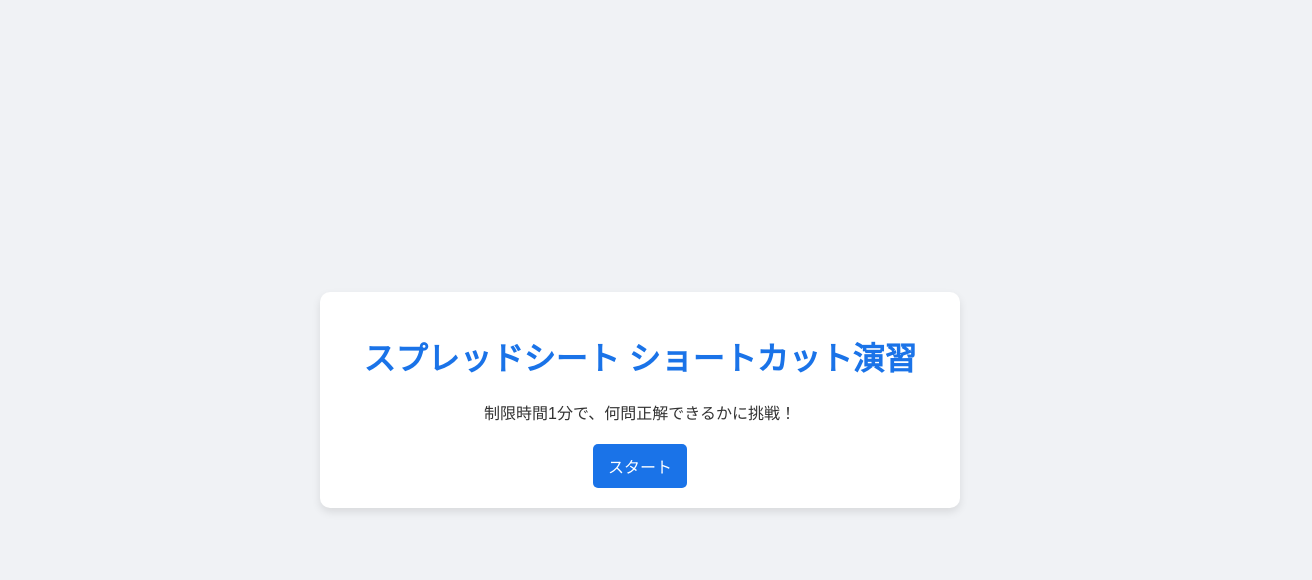
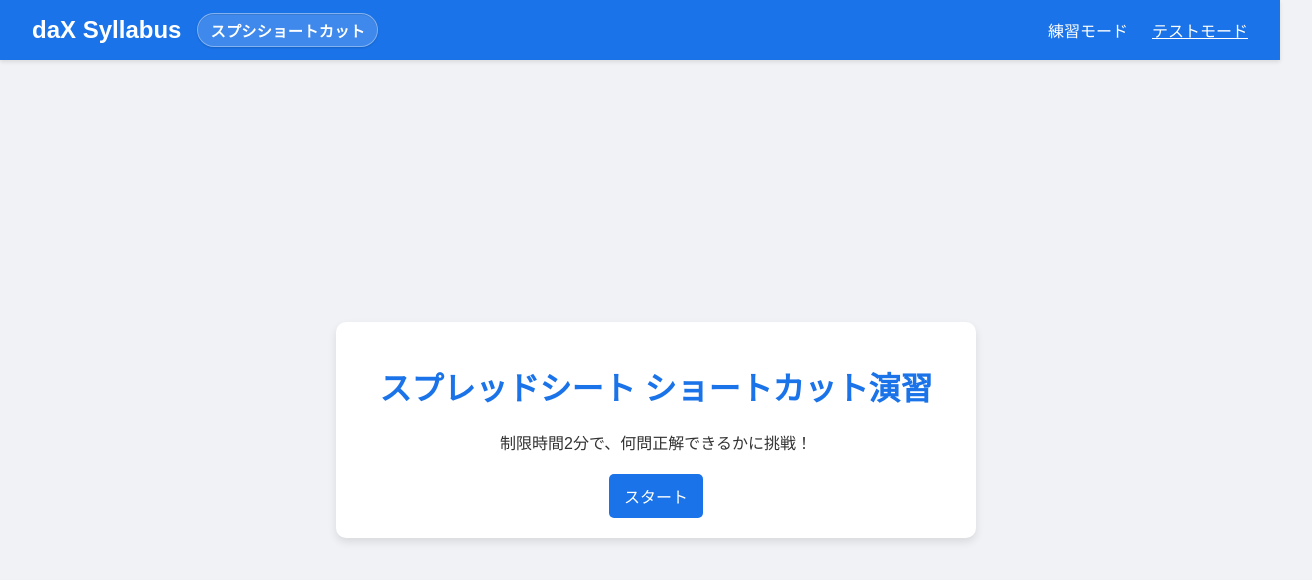
Before and after one commit to dataX-gen26/syllabus_shortcut_exercise, a Vue app: page /test in a window 1280 px wide. Shown: the top 580 px of the page, 1312 px wide, since content can reach past the window. Built offline with nearby package versions, Linux system fonts and the light colour scheme.

Commit message:
ヘッダー追加

```diff
--- a/src/App.vue
+++ b/src/App.vue
@@ -1,28 +1,37 @@
 <template lang="pug">
-  router-view
+#app-container
+  Header
+  main.main-content
+    router-view
 </template>
 
 <script setup>
+import Header from '@/components/Header.vue'
 </script>
 
 <style lang="scss">
 body {
   font-family: sans-serif;
-  display: flex;
-  justify-content: center;
-  align-items: center;
-  height: 100vh;
   margin: 0;
   background-color: #f0f2f5;
   color: #333;
 }
 
-.wrapper {
+#app-container {
   display: flex;
   flex-direction: column;
+  height: 100vh;
+}
+
+.main-content {
+  padding-top: 60px; // ヘッダーの高さ分
+  flex-grow: 1;
+  display: flex;
   justify-content: center;
   align-items: center;
-  height: 100%;
+  width: 100%;
+  padding-left: 1rem;
+  padding-right: 1rem;
 }
 
 .container {
@@ -32,7 +41,7 @@ body {
   border-radius: 10px;
   box-shadow: 0 4px 8px rgba(0, 0, 0, 0.1);
   width: 600px;
-  justify-content: center;
+  max-width: 100%;
 
   h1 {
     color: #1a73e8;
--- /dev/null
+++ b/src/components/Header.vue
@@ -0,0 +1,95 @@
+<template lang="pug">
+header.app-header
+  .logo
+    router-link(to="/") daX Syllabus
+    span#subject-label スプシショートカット
+  nav.navigation
+    router-link(to="/practice") 練習モード
+    router-link(to="/test") テストモード
+</template>
+
+<script setup></script>
+
+<style lang="scss" scoped>
+.app-header {
+  background-color: #1a73e8;
+  color: white;
+  padding: 0 2rem;
+  display: flex;
+  justify-content: space-between;
+  align-items: center;
+  height: 60px;
+  box-shadow: 0 2px 4px rgba(0, 0, 0, 0.1);
+  width: 100%;
+  position: fixed;
+  top: 0;
+  left: 0;
+  z-index: 1000;
+  box-sizing: border-box; // prevent padding from causing horizontal overflow
+}
+
+// Align logo and subject label nicely
+.logo {
+  display: flex;
+  align-items: center;
+  gap: 0.75rem;
+
+  a {
+    color: white;
+    text-decoration: none;
+    font-size: 1.5rem;
+    font-weight: bold;
+  }
+}
+
+#subject-label {
+  display: inline-flex;
+  align-items: center;
+  height: 32px;
+  padding: 0 0.75rem;
+  border-radius: 999px;
+  font-size: 0.95rem;
+  font-weight: 600;
+  letter-spacing: 0.02em;
+  color: #fff;
+  background: rgba(255, 255, 255, 0.16);
+  border: 1px solid rgba(255, 255, 255, 0.35);
+  box-shadow: 0 1px 0 rgba(0, 0, 0, 0.1) inset, 0 1px 2px rgba(0, 0, 0, 0.15);
+  margin-left: 0.25rem;
+  margin-bottom: 0; // remove extra space in fixed header
+  white-space: nowrap;
+}
+
+.navigation a {
+  color: white;
+  text-decoration: none;
+  margin-left: 1.5rem;
+  font-size: 1rem;
+  transition: opacity 0.3s;
+  white-space: nowrap;
+
+  &:hover {
+    opacity: 0.8;
+  }
+
+  &.router-link-exact-active {
+    text-decoration: underline;
+  }
+}
+
+// Responsive tweaks for very small screens
+// @media (max-width: 600px) {
+//   .app-header {
+//     padding: 0 1rem;
+//   }
+//   .navigation a {
+//     margin-left: 1rem;
+//     font-size: 0.95rem;
+//   }
+//   #subject-label {
+//     height: 28px;
+//     font-size: 0.85rem;
+//     padding: 0 0.6rem;
+//   }
+// }
+</style>
--- a/src/views/index.vue
+++ b/src/views/index.vue
@@ -1,5 +1,4 @@
 <template lang="pug">
-.wrapper
 .container
   h1 ショートカットキー演習
   p モードを選択してください。
@@ -12,23 +11,11 @@
 </script>
 
 <style lang="scss" scoped>
-.wrapper {
-  display: flex;
-  justify-content: center;
-  align-items: center;
-  height: 100vh;
-}
-
-.container {
-  text-align: center;
-  background-color: white;
-  padding: 40px;
-  border-radius: 10px;
-  box-shadow: 0 4px 8px rgba(0, 0, 0, 0.1);
-}
+// .container スタイルは App.vue のグローバルスタイルで定義
+// .wrapper スタイルは不要になったため削除
 
 h1 {
-  color: #1a73e8;
+  // App.vueのスタイルを継承
   margin-bottom: 20px;
 }
 
--- a/src/views/shortcuts/practice.vue
+++ b/src/views/shortcuts/practice.vue
@@ -1,5 +1,5 @@
 <template lang="pug">
-.wrapper
+.page-wrapper
   .container
     //- モード選択画面
     template(v-if="step === 'select'")
@@ -229,7 +229,7 @@ onBeforeUnmount(() => {
 </script>
 
 <style lang="scss" scoped>
-.wrapper {
+.page-wrapper {
   display: flex;
   flex-direction: column;
   justify-content: center;
@@ -237,19 +237,7 @@ onBeforeUnmount(() => {
   height: 100%;
 }
 
-.container {
-  text-align: center;
-  background-color: white;
-  padding: 20px;
-  border-radius: 10px;
-  box-shadow: 0 4px 8px rgba(0, 0, 0, 0.1);
-  width: 600px;
-  justify-content: center;
-
-  h1 {
-    color: #1a73e8;
-  }
-}
+// .container スタイルは App.vue で定義
 
 .frequency-selection {
   margin: 30px 0;
--- a/src/views/shortcuts/test.vue
+++ b/src/views/shortcuts/test.vue
@@ -1,8 +1,8 @@
 <template lang="pug">
-.wrapper
+.page-wrapper
   .container
     h1 スプレッドシート ショートカット演習
-    p(v-if="!isPlaying && !gameFinished") 制限時間1分で、何問正解できるかに挑戦！
+    p(v-if="!isPlaying && !gameFinished") 制限時間2分で、何問正解できるかに挑戦！
     p(v-if="isPlaying") 問題の操作を行うショートカットキーを押してください。
     p(v-if="gameFinished") 時間です！お疲れ様でした。
 
@@ -58,7 +58,7 @@ import StatusArea from './components/StatusArea.vue'
 import ControlButtons from './components/ControlButtons.vue'
 import PreviewArea from './components/PreviewArea.vue'
 
-const TIME_LIMIT = 60 // 制限時間（秒）
+const TIME_LIMIT = 120 // 制限時間（秒）
 
 const imageModules = import.meta.glob('@/assets/img/*.png', { eager: true })
 const isMac = /Mac|iPod|iPhone|iPad/.test(navigator.platform)
@@ -236,47 +236,14 @@ onBeforeUnmount(() => {
 })
 </script>
 
-<style lang="scss">
-body {
-  font-family: sans-serif;
-  display: flex;
-  justify-content: center;
-  align-items: center;
-  height: 100vh;
-  margin: 0;
-  background-color: #f0f2f5;
-  color: #333;
-}
-
-.wrapper {
+<style lang="scss" scoped>
+.page-wrapper {
   display: flex;
   flex-direction: column;
   justify-content: center;
   align-items: center;
   height: 100%;
-  //   margin: 50px;
 }
 
-.container {
-  text-align: center;
-  background-color: white;
-  padding: 20px;
-  border-radius: 10px;
-  box-shadow: 0 4px 8px rgba(0, 0, 0, 0.1);
-  width: 600px;
-  justify-content: center;
-
-  h1 {
-    color: #1a73e8;
-  }
-}
-
-#result {
-  font-size: 24px;
-  font-weight: bold;
-}
-
-.hidden {
-  display: none;
-}
+// .container スタイルは App.vue で定義
 </style>
```
Lines whose indentation alone changed are shown as unchanged.
